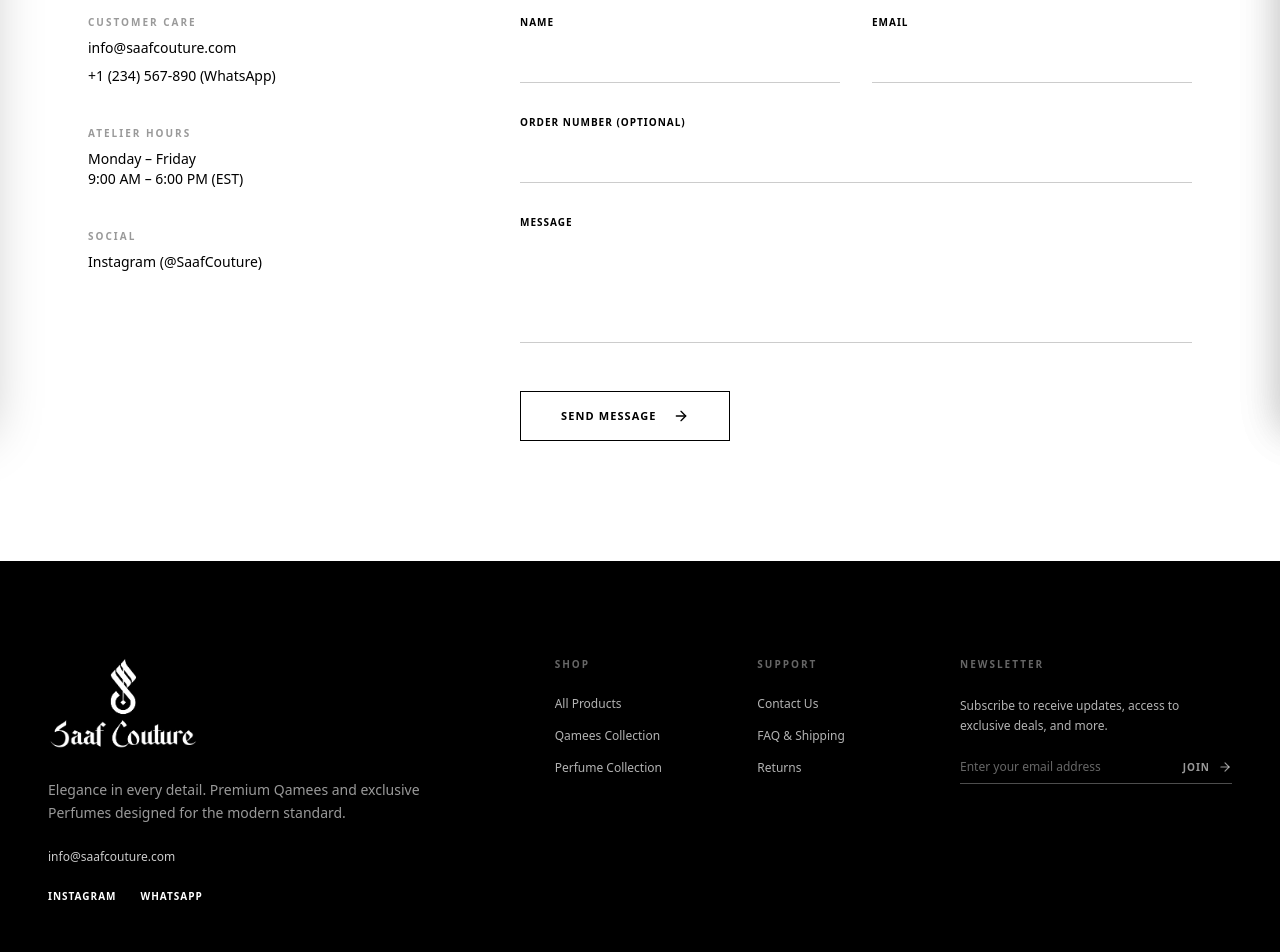
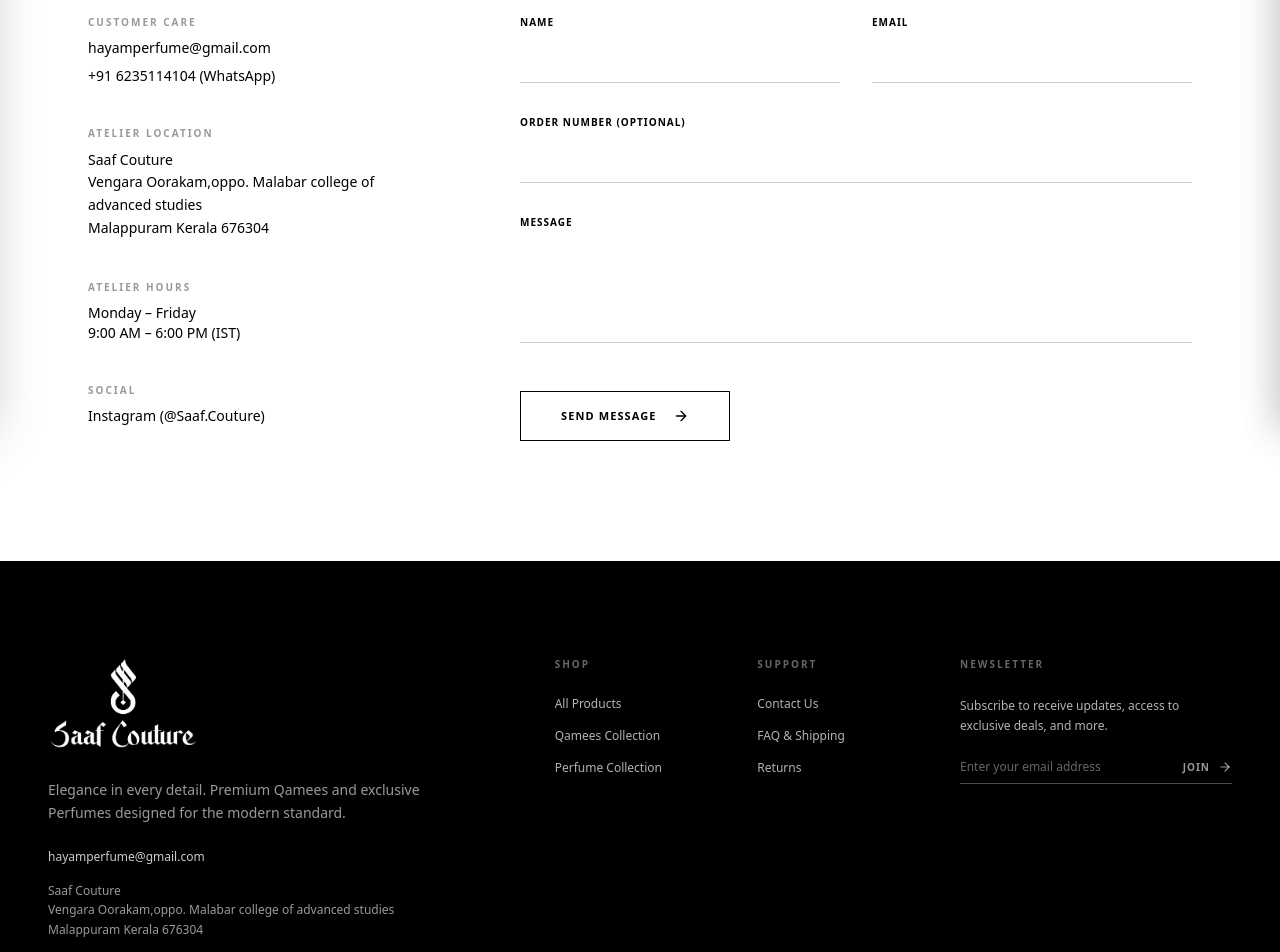
Before and after one commit to Hashim-Cherumukk/saaf, a Next.js app: page /contact in a window 1280 px wide. Shown: the part 380-1332 px from the top of the page. Built offline with nearby package versions, Linux system fonts and the light colour scheme; no server answers; the database is empty; a web font is replaced by a local one.

Commit message:
feat: Implement initial store structure including checkout, product display, and essential UI components.

```diff
--- a/src/app/(store)/checkout/page.tsx
+++ b/src/app/(store)/checkout/page.tsx
@@ -62,7 +62,7 @@
 
     message += `Please confirm my order and provide payment instructions.`;
 
-    const whatsappNumber = "9778461263";
+    const whatsappNumber = "+916235114104";
     window.open(`https://wa.me/${whatsappNumber}?text=${encodeURIComponent(message)}`, "_blank");
   };
 
--- a/src/app/(store)/contact/page.tsx
+++ b/src/app/(store)/contact/page.tsx
@@ -30,11 +30,28 @@
               <h2 className="font-sans text-[10px] font-bold uppercase tracking-[0.2em] text-black/40">
                 Customer Care
               </h2>
-              <a href="mailto:info@saafcouture.com" className="font-sans text-sm font-medium text-black hover:underline underline-offset-4">
-                info@saafcouture.com
+              <a href="mailto:hayamperfume@gmail.com" className="font-sans text-sm font-medium text-black hover:underline underline-offset-4">
+                hayamperfume@gmail.com
               </a>
-              <a href="https://wa.me/1234567890" target="_blank" rel="noopener noreferrer" className="font-sans text-sm font-medium text-black hover:underline underline-offset-4">
-                +1 (234) 567-890 (WhatsApp)
+              <a href="https://wa.me/+916235114104" target="_blank" rel="noopener noreferrer" className="font-sans text-sm font-medium text-black hover:underline underline-offset-4">
+                +91 6235114104 (WhatsApp)
+              </a>
+            </div>
+
+            {/* Atelier Location */}
+            <div className="flex flex-col gap-2">
+              <h2 className="font-sans text-[10px] font-bold uppercase tracking-[0.2em] text-black/40">
+                Atelier Location
+              </h2>
+              <a
+                href="https://maps.google.com/?q=Kozhikode,+Kerala"
+                target="_blank"
+                rel="noopener noreferrer"
+                className="font-sans text-sm font-medium text-black leading-relaxed hover:underline underline-offset-4"
+              >
+                Saaf Couture<br />
+                Vengara Oorakam,oppo. Malabar college of advanced studies<br />
+                Malappuram Kerala 676304
               </a>
             </div>
 
@@ -45,7 +62,7 @@
               </h2>
               <p className="font-sans text-sm font-medium text-black">
                 Monday – Friday <br />
-                9:00 AM – 6:00 PM (EST)
+                9:00 AM – 6:00 PM (IST)
               </p>
             </div>
 
@@ -54,8 +71,8 @@
               <h2 className="font-sans text-[10px] font-bold uppercase tracking-[0.2em] text-black/40">
                 Social
               </h2>
-              <a href="https://instagram.com/saafcouture" target="_blank" rel="noopener noreferrer" className="font-sans text-sm font-medium text-black hover:underline underline-offset-4">
-                Instagram (@SaafCouture)
+              <a href="https://www.instagram.com/saaf.couture/" target="_blank" rel="noopener noreferrer" className="font-sans text-sm font-medium text-black hover:underline underline-offset-4">
+                Instagram (@Saaf.Couture)
               </a>
             </div>
 
--- a/src/app/(store)/layout.tsx
+++ b/src/app/(store)/layout.tsx
@@ -3,6 +3,12 @@
 import Footer from "@/components/Footer";
 import SmoothScroll from "@/components/SmoothScroll";
 import AnnouncementBar from "@/components/AnnouncementBar";
+import { Cormorant_Garamond } from "next/font/google";
+
+export const heroFont = Cormorant_Garamond({
+  subsets: ["latin"],
+  weight: ["400","600","700"],
+});
 
 export default function StoreLayout({ children }: { children: React.ReactNode }) {
   return (
--- a/src/app/(store)/returns/page.tsx
+++ b/src/app/(store)/returns/page.tsx
@@ -16,7 +16,7 @@
 
   const handleWhatsAppReturn = () => {
     const msg = `*RETURN REQUEST | SAAF COUTURE*%0A%0AOrder Number: ${orderNumber || "[Order #]"}%0AReason for return: `;
-    window.open(`https://wa.me/9778461263?text=${msg}`, "_blank");
+    window.open(`https://wa.me/+916235114104?text=${msg}`, "_blank");
   };
 
   return (
--- a/src/components/CartSidebar.tsx
+++ b/src/components/CartSidebar.tsx
@@ -49,7 +49,7 @@
   );
 
   const handleWhatsAppCheckout = () => {
-    const phoneNumber = "9778461263";
+    const phoneNumber = "+916235114104";
 
     // FIX 3: Using %0A for perfectly formatted WhatsApp line breaks
     let message = `*NEW ORDER | SAAF COUTURE*%0A%0A`;
--- a/src/components/Footer.tsx
+++ b/src/components/Footer.tsx
@@ -33,14 +33,27 @@
 
             {/* Added Direct Email Contact */}
             <div className="mt-6 flex flex-col gap-2 font-sans text-xs font-medium text-white/80">
-              <a href="mailto:info@saafcouture.com" className="transition-colors hover:text-white">
-                info@saafcouture.com
+              <a href="mailto:hayamperfume@gmail.com" className="transition-colors hover:text-white">
+                hayamperfume@gmail.com
               </a>
             </div>
+            {/* Added Address */}
+<div className="mt-4 font-sans text-xs leading-relaxed text-white/60 transition-colors hover:text-white/80">
+  <a
+    href="https://maps.google.com/?q=YOUR_URL_ENCODED_ADDRESS"
+    target="_blank"
+    rel="noopener noreferrer"
+    className="block"
+  >
+    <p>Saaf Couture</p>
+    <p>Vengara Oorakam,oppo. Malabar college of advanced studies</p>
+    <p>Malappuram Kerala 676304</p>
+  </a>
+</div>
 
             <div className="mt-6 flex gap-6 font-sans text-[10px] font-bold uppercase tracking-widest text-white">
-              <a href="https://instagram.com" className="transition-opacity hover:opacity-70" target="_blank" rel="noopener noreferrer">Instagram</a>
-              <a href="https://wa.me/1234567890" className="transition-opacity hover:opacity-70" target="_blank" rel="noopener noreferrer">WhatsApp</a>
+              <a href="https://www.instagram.com/saaf.couture/" className="transition-opacity hover:opacity-70" target="_blank" rel="noopener noreferrer">Instagram</a>
+              <a href="https://wa.me/+916235114104" className="transition-opacity hover:opacity-70" target="_blank" rel="noopener noreferrer">WhatsApp</a>
             </div>
           </div>
 
--- a/src/components/ProductCard.tsx
+++ b/src/components/ProductCard.tsx
@@ -83,9 +83,9 @@
       const itemName = selectedSize ? `${product.name} (Size: ${selectedSize})` : product.name;
       const totalPrice = product.price * quantity;
 
-      const message = `*INSTANT ORDER | SAAF COUTURE*%0A%0AI would like to purchase:%0A1x *${itemName}*%0AQuantity: ${quantity}%0ATotal: ₹${totalPrice.toFixed(2)}%0A%0APlease let me know the next steps for payment and delivery.`;
+      const message = `*NEW ORDER | SAAF COUTURE*%0A%0AI would like to purchase:%0A1x *${itemName}*%0AQuantity: ${quantity}%0ATotal: ₹${totalPrice.toFixed(2)}%0A%0APlease let me know the next steps for payment and delivery.`;
 
-      window.open(`https://wa.me/9778461263?text=${message}`, "_blank");
+      window.open(`https://wa.me/+916235114104?text=${message}`, "_blank");
       closeModal();
     }
   };
--- /dev/null
+++ b/src/lib/fonts.ts
@@ -0,0 +1,6 @@
+import { Cormorant_Garamond } from "next/font/google";
+
+export const heroFont = Cormorant_Garamond({
+  subsets: ["latin"],
+  weight: ["400", "600", "700"],
+});
--- a/src/sections/Hero.tsx
+++ b/src/sections/Hero.tsx
@@ -4,6 +4,7 @@
 import Image from "next/image";
 import Link from "next/link";
 import { ArrowRight } from "lucide-react";
+import { heroFont } from "@/lib/fonts";
 
 export default function Hero() {
   return (
@@ -13,7 +14,7 @@
       {/* 1. MOBILE-ONLY DESIGN */}
       {/* ========================================= */}
       {/* FIX: Changed 100dvh to 100svh so the screen doesn't resize when the mobile URL bar hides! */}
-      <div className="flex min-h-[100svh] w-full flex-col bg-white md:hidden">
+      <div className="flex min-h-[90svh] w-full flex-col bg-white md:hidden">
 
         <div className="relative w-full aspect-[4/3] sm:aspect-[3/2] bg-white">
           <Image
@@ -32,8 +33,13 @@
               Signature Collection
             </span>
 
-            <h1 className="font-sans text-[13vw] font-light leading-[1.05] tracking-[0.1em] text-black">
-              SAAF <br /> COUTURE
+            <h1 className={`flex flex-col text-black ${heroFont.className}`}>
+              <span className="text-6xl lg:text-[90px] leading-[0.9]">
+                Saaf
+              </span>
+              <span className="text-6xl lg:text-[90px] leading-[0.9] italic">
+                Couture
+              </span>
             </h1>
 
             <p className="mt-5 font-sans text-[11px] font-medium leading-relaxed tracking-widest text-black/50 max-w-[280px]">
@@ -68,9 +74,13 @@
             </span>
           </div>
 
-          <h1 className="flex flex-col font-sans uppercase text-black">
-            <span className="text-6xl font-light leading-[1.05] tracking-[0.15em] lg:text-[80px]">SAAF</span>
-            <span className="text-6xl font-light leading-[1.05] tracking-[0.15em] lg:text-[80px]">COUTURE</span>
+          <h1 className={`flex flex-col text-black ${heroFont.className}`}>
+            <span className="text-6xl lg:text-[90px] leading-[0.9]">
+              Saaf
+            </span>
+            <span className="text-6xl lg:text-[90px] leading-[0.9] italic">
+              Couture
+            </span>
           </h1>
 
           <p className="mt-8 max-w-sm font-sans text-xs font-medium leading-relaxed tracking-wide text-black/50 lg:text-sm">
```
